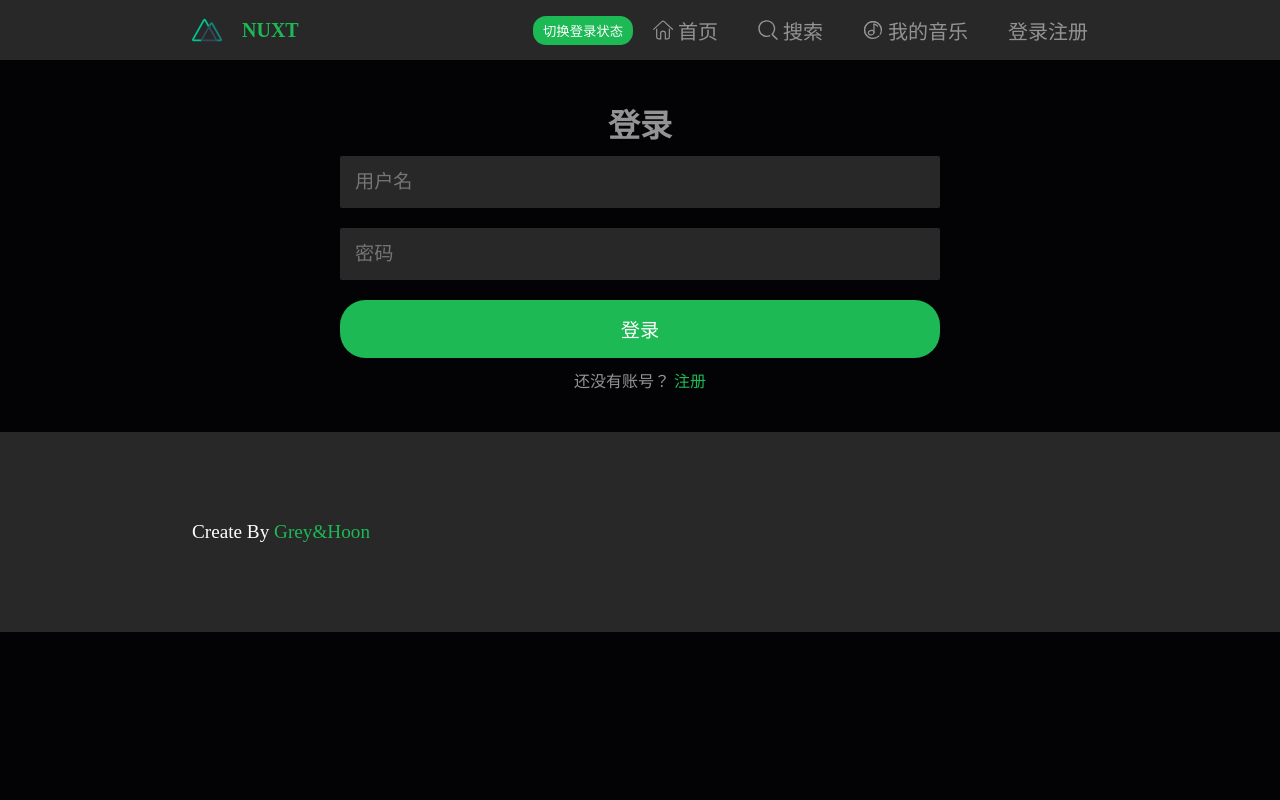
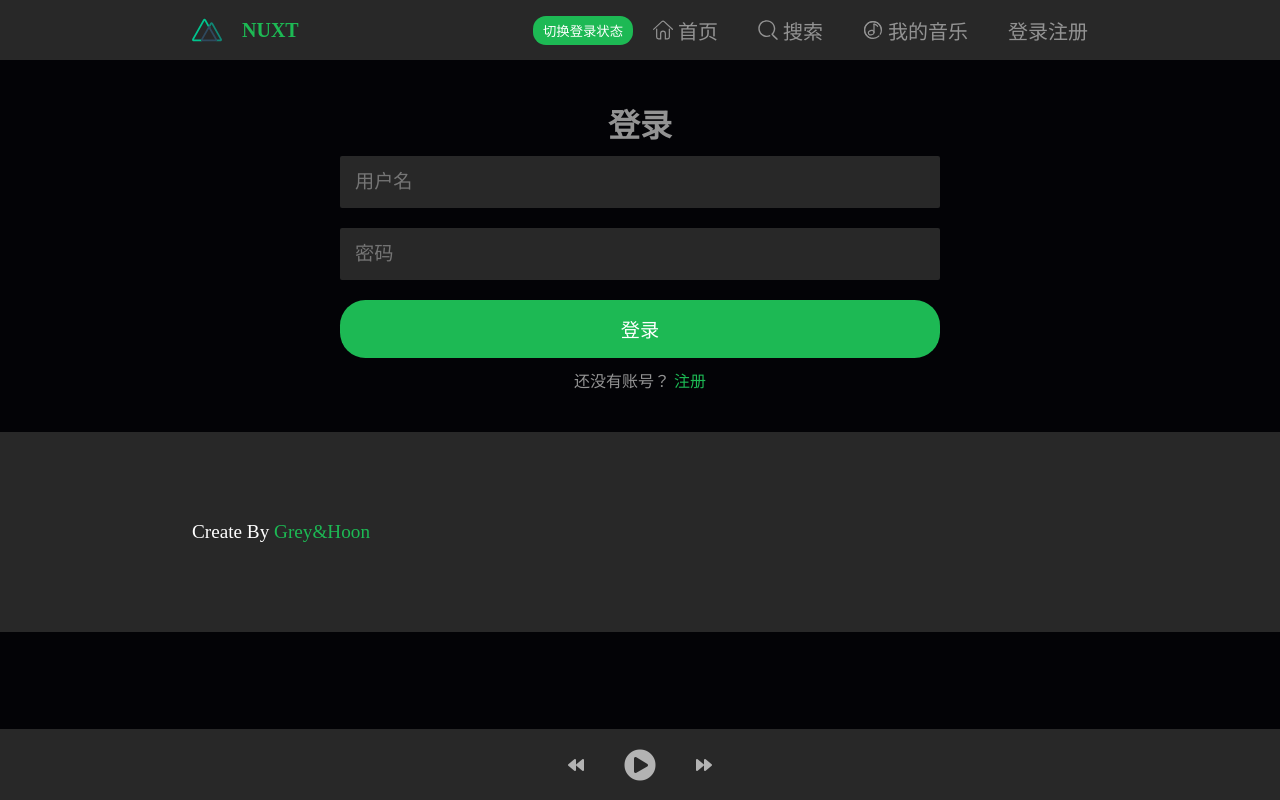
Before and after one commit to jellli/web-music-client, a Nuxt app: page /login in a window 1280 px wide. Built offline with nearby package versions, Linux system fonts and the light colour scheme.

Commit message:
添加player控制

```diff
--- a/components/player.vue
+++ b/components/player.vue
@@ -1,12 +1,57 @@
 <template>
-  <audio :src="this.playUrl" id="player"></audio>
+  <div class="player">
+    <audio :src="this.playUrl" id="player"></audio>
+    <div class="player-song-data" v-if="JSON.stringify(data) !== '{}'">
+      <div class="player-song-cover">
+        <img :src="data.al.picUrl" />
+      </div>
+      <div>
+        <div class="player-song-name">
+          <nuxt-link :to="`/song/${data.id}`">{{ data.name }}</nuxt-link>
+        </div>
+        <div class="player-song-artists">
+          <nuxt-link
+            :to="`/artist/${artist.id}`"
+            v-for="(artist, index) in data.ar"
+            :key="index"
+          >
+            {{ artist.name }}
+          </nuxt-link>
+        </div>
+      </div>
+    </div>
+    <div class="song-fake-data" v-else></div>
+    <div class="song-ctrl">
+      <i class="fas fa-backward"></i>
+      <i
+        class="fas fa-play-circle"
+        @click="play"
+        v-if="getIsPlaying === false"
+      ></i>
+      <i class="fas fa-pause-circle" @click="play" v-else></i>
+      <i class="fas fa-forward"></i>
+    </div>
+    <div class="song-nav"></div>
+  </div>
 </template>
 <script>
 export default {
   data() {
     return {
-      playUrl: ""
+      playUrl: "",
+      data: {}
     };
+  },
+  methods: {
+    play() {
+      if (this.getIsPlaying === true) {
+        player.pause();
+        this.$store.commit("togglePlayingState");
+      } else {
+        player.play();
+        this.$store.commit("togglePlayingState");
+      }
+    }
   },
   computed: {
     getPlayId() {
@@ -22,6 +67,10 @@ export default {
         const playUrl = await this.$axios.get(
           `${process.env.MUSIC_API_URL}/song/url?id=${this.$store.state.currentId}`
         );
+        const detial = await this.$axios.get(
+          `${process.env.MUSIC_API_URL}/song/detail?ids=${this.$store.state.currentId}`
+        );
+        this.data = detial.data.songs[0];
         if (playUrl.data.length == 0) {
           this.playUrl = "";
         } else {
@@ -44,6 +93,64 @@ export default {
   },
   mounted() {
     const player = document.getElementById("player");
+    const playbtn = document.getElementById("playbtn");
   }
 };
 </script>
+
+<style lang="scss" scoped>
+.player {
+  width: 100vw;
+  height: 72px;
+  position: fixed;
+  bottom: 0;
+  display: grid;
+  grid-template-columns: repeat(3, 1fr);
+  border-top: #030306 solid 1px;
+  background: #282828;
+}
+.player-song-data {
+  display: flex;
+  align-items: center;
+}
+.player-song-cover {
+  width: 72px;
+  height: 72px;
+  flex-shrink: 0;
+  margin-right: 20px;
+  img {
+    width: 100%;
+    height: 100%;
+  }
+}
+.player-song-name {
+  display: -webkit-box;
+  -webkit-line-clamp: 1;
+  -webkit-box-orient: vertical;
+  overflow: hidden;
+  a {
+    text-overflow: ellipsis;
+    font-size: 1.2rem;
+  }
+}
+.player-song-artists {
+  a {
+    margin-right: 10px;
+    color: #939393;
+  }
+}
+.song-ctrl {
+  height: 72px;
+  display: flex;
+  justify-content: center;
+  align-items: center;
+  i {
+    color: #b3b3b3;
+    margin: 0 20px;
+    cursor: pointer;
+    &:nth-child(2) {
+      font-size: 2rem;
+    }
+  }
+}
+</style>
--- a/components/songsList.vue
+++ b/components/songsList.vue
@@ -9,12 +9,13 @@
           {{ song.name }}
         </div>
         <div class="songs-list-item-subtitle">
-          <a
+          <nuxt-link
             v-for="artist in song.artists"
             :key="artist.id"
-            :href="`${artist.id}`"
-            >{{ artist.name }}</a
+            :to="`/artist/${artist.id}`"
           >
+            {{ artist.name }}
+          </nuxt-link>
         </div>
       </div>
       <div class="music-ctrl">
```
